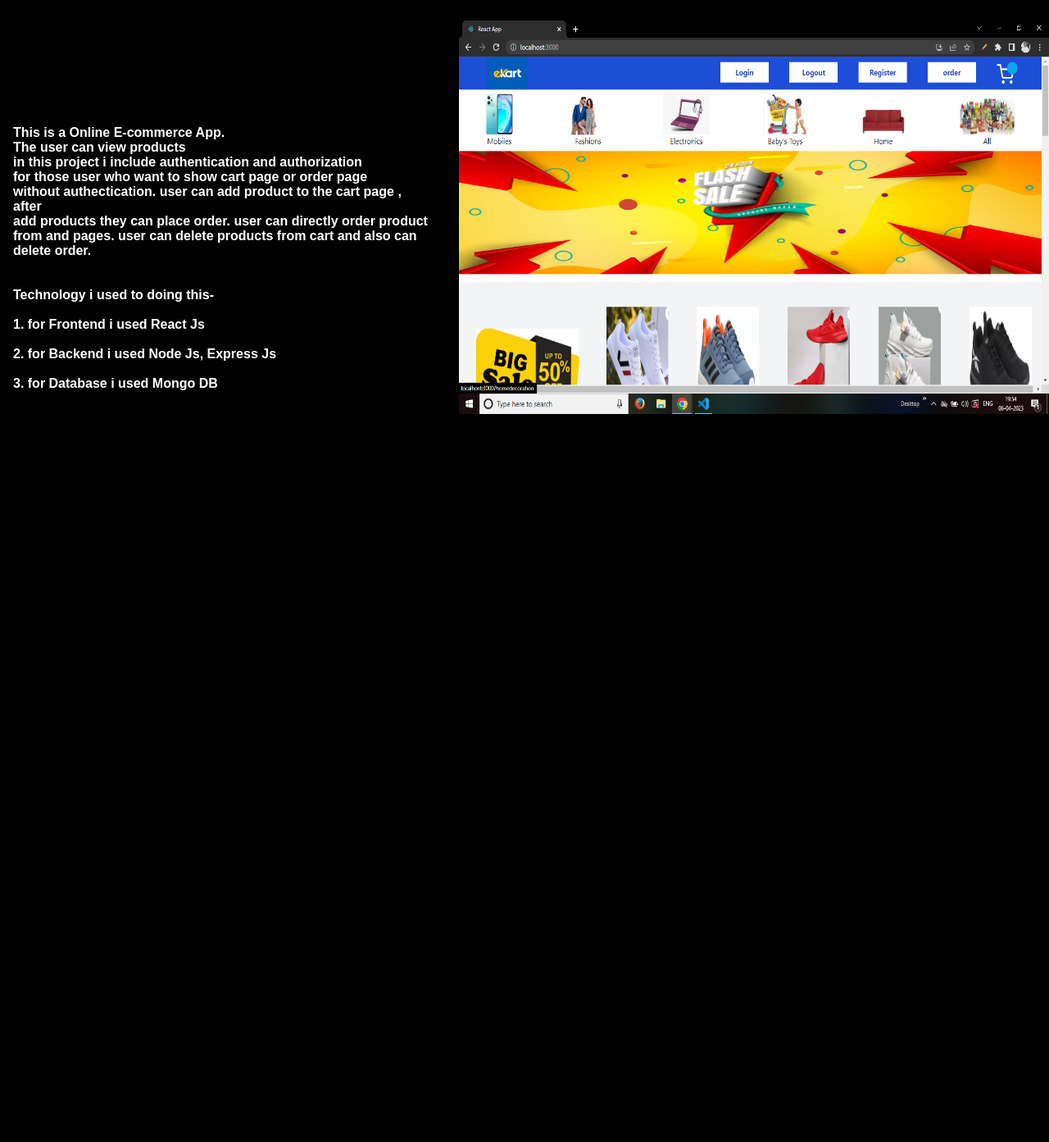
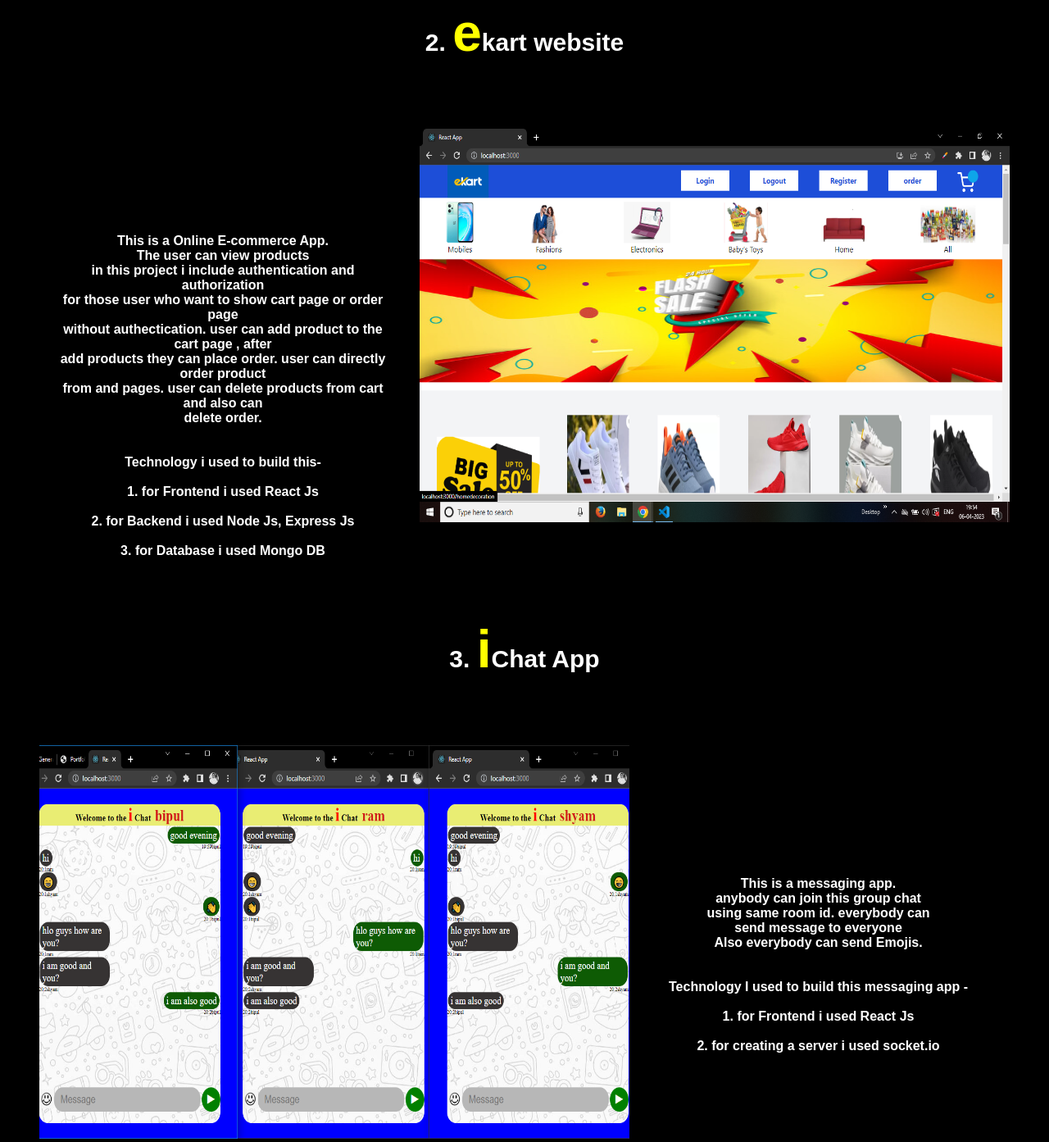
Before and after one commit to BipulMondal/My-Portfolio, a plain HTML site: page projects.html in a window 1280 px wide. Shown: the part 1015-2408 px from the top of the page at 82% size. Before the commit the page ends 1526 px from the top, so only its background shows below. Drawn offline with Linux system fonts and the light colour scheme.

Commit message:
updated project page

```diff
--- a/projects.html
+++ b/projects.html
@@ -67,8 +67,17 @@
         margin-top: 40px;
         font-size: 30px;
     }
+    .main {
+        padding: 0 3rem;
+        text-align: center;
+    }
+    .main span {
+        color: #ffff00;
+        font-size: 4rem;
+    }
     .todo {
         display: flex;
+
     }
     #todoimg {
         height: 30rem;
@@ -92,6 +101,19 @@
         font-weight: bold;
         margin-left: 1rem;
         margin-top: 8rem;
+    }
+    .message {
+        display: flex;
+        margin-top: 5rem;
+    }
+    #message {
+        height: 30rem;
+        width: 45rem;
+    }
+    .message p {
+        font-weight: bold;
+        margin-left: 3rem;
+        margin-top: 10rem;
     }
     </style>
 
@@ -162,13 +184,14 @@
                 update and also delete. This four functionality perform through <br>
                 database. <br> <br> <br>
 
-                Technology i used to doing this- <br> <br>
+                Technology i used to build this- <br> <br>
                     1. for Frontend i used React Js <br> <br>
                     2. for Backend i used Node Js, Express Js <br> <br>
                     3. for Database i used Mongo DB  <br> <br>
             </p>
             </div>
         </div>
+        <h2>2. <span>e</span>kart website</h2>
        <div class="ecom">
            <div>
                <p>This is a Online E-commerce App. <br> The user can view products <br>
@@ -178,7 +201,7 @@
                    from and pages. user can delete products from cart and also can <br>
                    delete order. <br> <br><br>
 
-                   Technology i used to doing this- <br> <br>
+                   Technology i used to build this- <br> <br>
                        1. for Frontend i used React Js <br> <br>
                        2. for Backend i used Node Js, Express Js <br> <br>
                        3. for Database i used Mongo DB  <br> <br>
@@ -188,6 +211,23 @@
                 <img id="ecomimg" src="./images/screenshot/ecom/ecom-homepage.png" alt="logo">
             </div>
         </div>
+        <h2>3. <span>i</span>Chat App</h2>
+        <div class="message">
+            <div>
+                <img id="message" src="./images/screenshot/message/message.PNG" alt="logo">
+            </div>
+            <div>
+                <p>
+                    This is a messaging app. <br> anybody can join this group chat <br>
+                    using same room id. everybody can <br> send message to everyone <br>
+                    Also everybody can send Emojis. <br><br><br>
+
+                    Technology I used to build this messaging app - <br><br>
+                    1. for Frontend i used React Js <br><br>
+                    2. for creating a server i used socket.io
+                </p>
+            </div>
+        </div>
     </div>
 
     <script src="./script.js"></script>
```
Also changed, not shown: images/screenshot/message/message.PNG (added).
